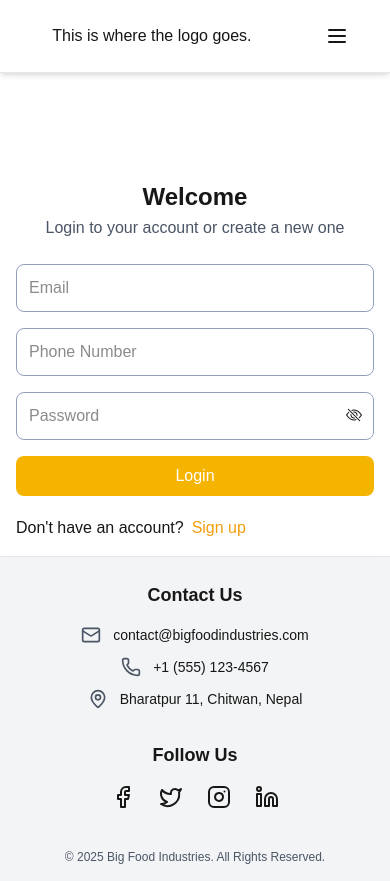
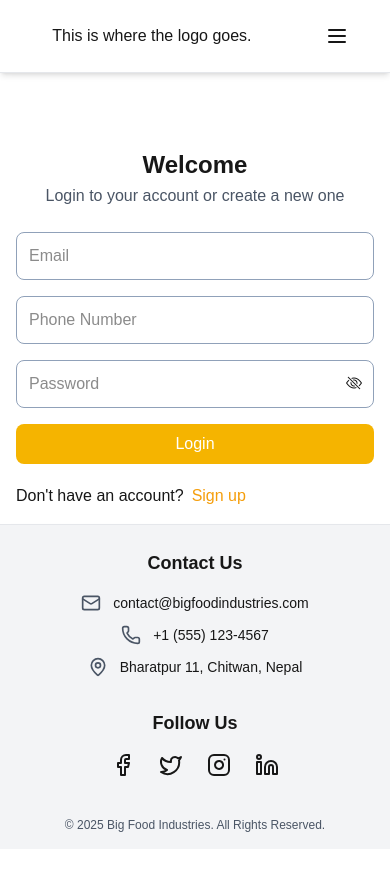
Before and after one commit to suveshgurung/Phupu_Store, a Next.js app in the folder frontend/: page /login in a window 390 px wide. After the commit the page ends 849 px from the top, so only its background shows below. Built offline with nearby package versions, Linux system fonts and the light colour scheme.

Commit message:
top margin for login page shifted for mobile screens

```diff
--- a/frontend/src/app/login/page.tsx
+++ b/frontend/src/app/login/page.tsx
@@ -34,7 +34,7 @@ export default function Authentication(): React.ReactElement {
   };
 
   return (
-    <div className="max-w-lg mx-auto mt-16 p-4">
+    <div className="max-w-lg mx-auto mt-8 md:mt-16 p-4">
       <h1 className="md:text-3xl text-2xl text-center font-semibold my-7">
         Welcome
       </h1>
```
